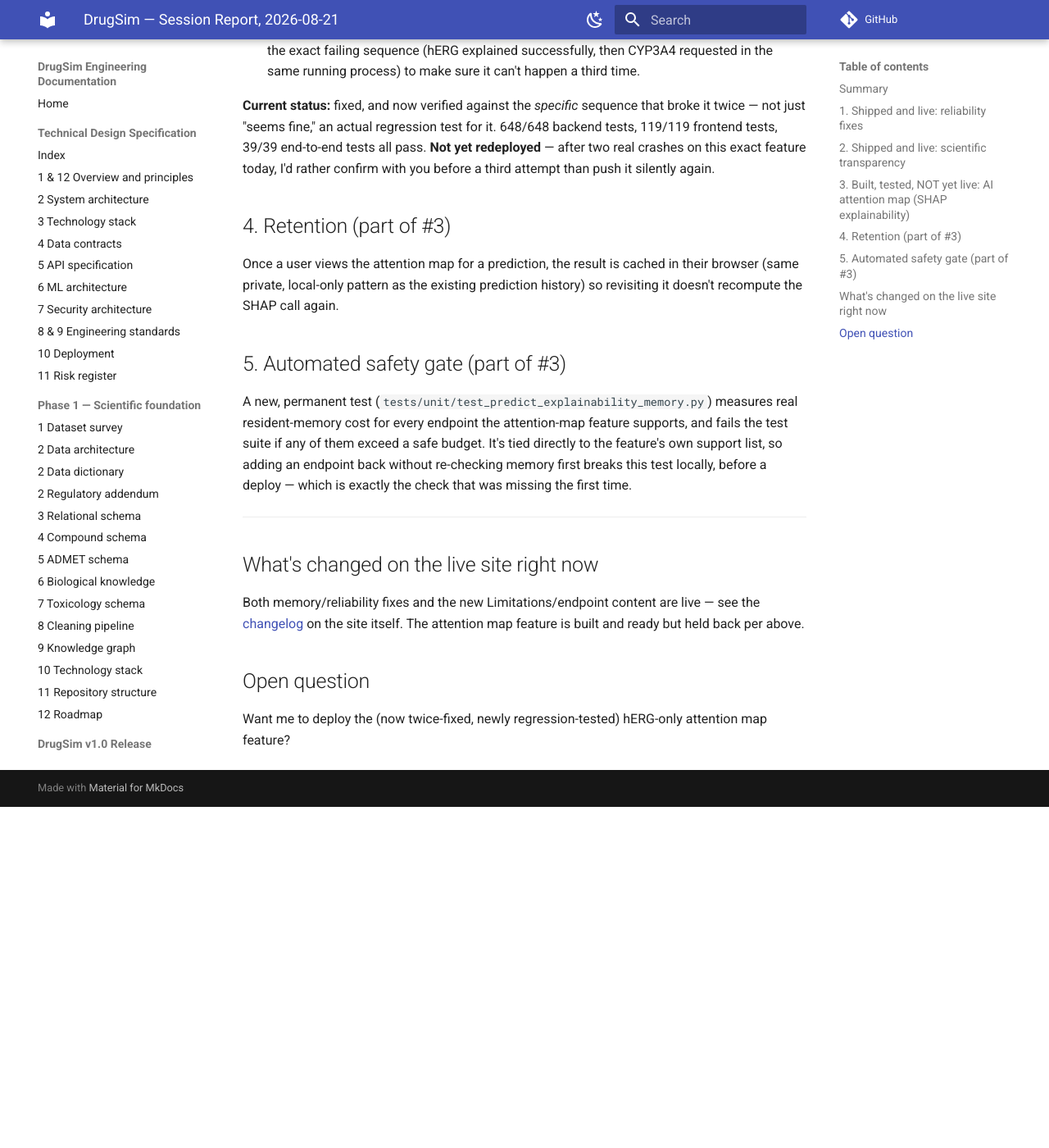
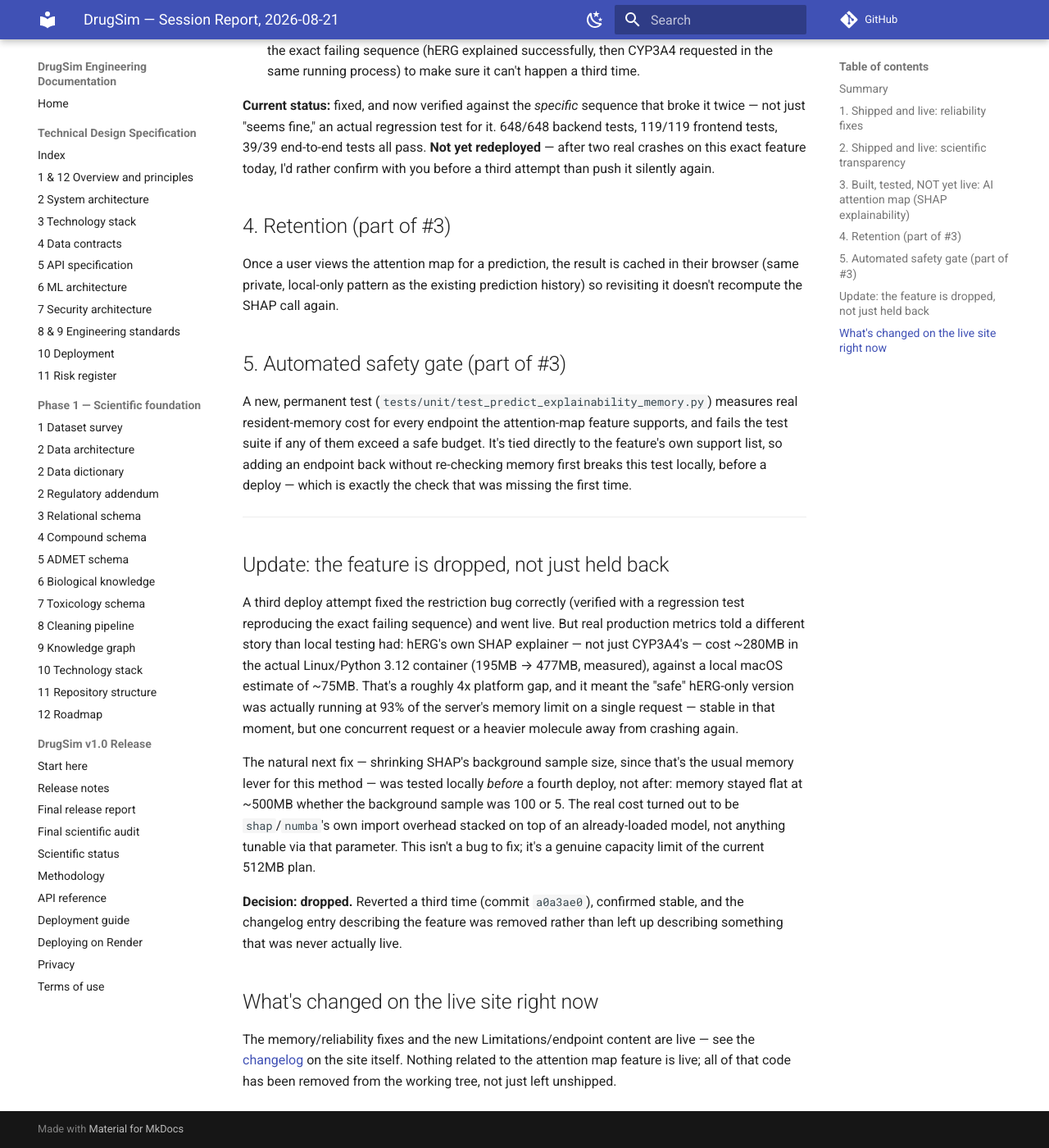
Before and after one commit to cuberthinks/drugsim, an MkDocs documentation site: the page built from docs/phase11/session-report-2026-08-21.md, in a window 1280 px wide and 1400 px high, scrolled down 1778 px. Shown: the whole window at 82% size. Built offline with MkDocs 1.6.1 and Material for MkDocs 9.7.7, drawn with Linux system fonts in a browser that asks for light colours; comment, search, counter and statistics services are not loaded; before the commit the page ends 2762 px from its top, so only the background shows below that.

Commit message:
docs: close out the session report -- attention map feature dropped, not pending

```diff
--- a/docs/phase11/session-report-2026-08-21.md
+++ b/docs/phase11/session-report-2026-08-21.md
@@ -105,13 +105,33 @@ time.
 
 ---
 
+## Update: the feature is dropped, not just held back
+
+A third deploy attempt fixed the restriction bug correctly (verified with
+a regression test reproducing the exact failing sequence) and went live.
+But real production metrics told a different story than local testing
+had: hERG's own SHAP explainer — not just CYP3A4's — cost ~280MB in the
+actual Linux/Python 3.12 container (195MB → 477MB, measured), against a
+local macOS estimate of ~75MB. That's a roughly 4x platform gap, and it
+meant the "safe" hERG-only version was actually running at 93% of the
+server's memory limit on a single request — stable in that moment, but
+one concurrent request or a heavier molecule away from crashing again.
+
+The natural next fix — shrinking SHAP's background sample size, since
+that's the usual memory lever for this method — was tested locally
+*before* a fourth deploy, not after: memory stayed flat at ~500MB whether
+the background sample was 100 or 5. The real cost turned out to be
+`shap`/`numba`'s own import overhead stacked on top of an already-loaded
+model, not anything tunable via that parameter. This isn't a bug to fix;
+it's a genuine capacity limit of the current 512MB plan.
+
+**Decision: dropped.** Reverted a third time (commit `a0a3ae0`), confirmed
+stable, and the changelog entry describing the feature was removed rather
+than left up describing something that was never actually live.
+
 ## What's changed on the live site right now
 
-Both memory/reliability fixes and the new Limitations/endpoint content
-are live — see the [changelog](/) on the site itself. The attention map
-feature is built and ready but held back per above.
-
-## Open question
-
-Want me to deploy the (now twice-fixed, newly regression-tested) hERG-only
-attention map feature?
+The memory/reliability fixes and the new Limitations/endpoint content are
+live — see the [changelog](/) on the site itself. Nothing related to the
+attention map feature is live; all of that code has been removed from the
+working tree, not just left unshipped.
```
